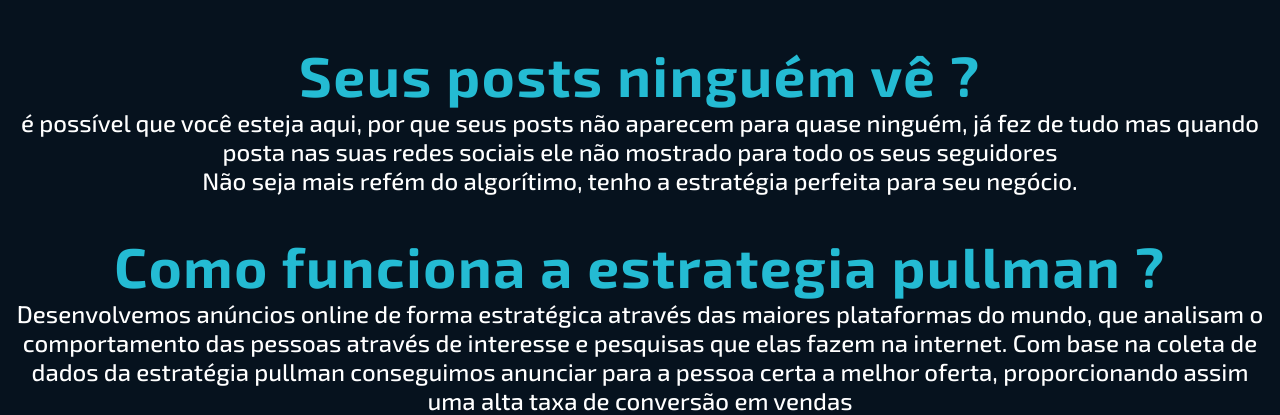
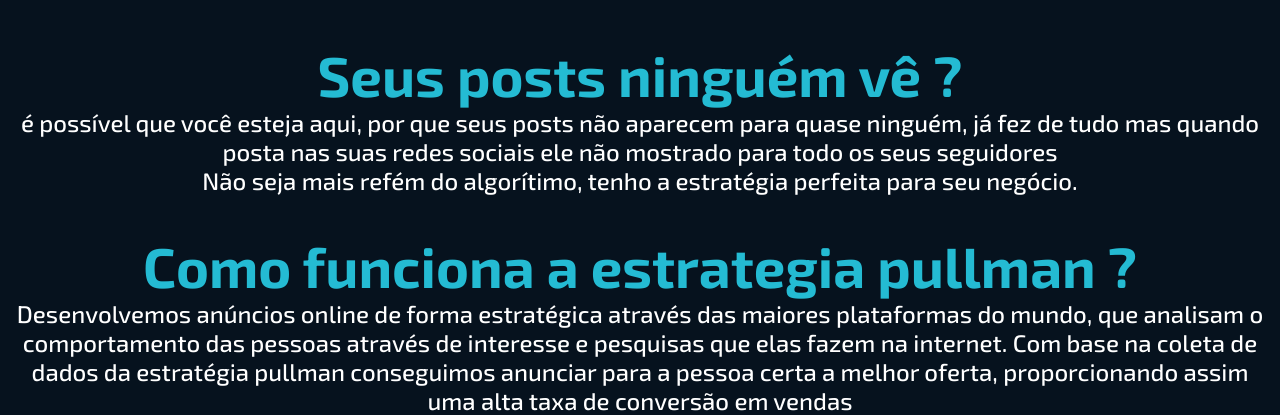
Before and after one commit to webster-rafael/Projetos3, a plain HTML site: page index.html in a window 1280 px wide. Shown: the part 2369-2784 px from the top of the page. Drawn offline with nearby package versions, Linux system fonts and the light colour scheme; files that its build step writes are made by us from their sources.

```diff
--- a/partials/_layout.scss
+++ b/partials/_layout.scss
@@ -205,8 +205,7 @@ padding: 0 14px;
         font-family: "Exo 2", Sans-serif;
         font-size: 3.5em;
         font-weight: 700;
-        ext-transform: uppercase;
-        letter-spacing: 1.6px;
+
         }
 
             p{
```
